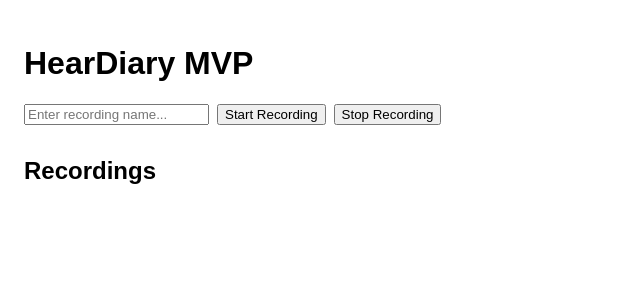
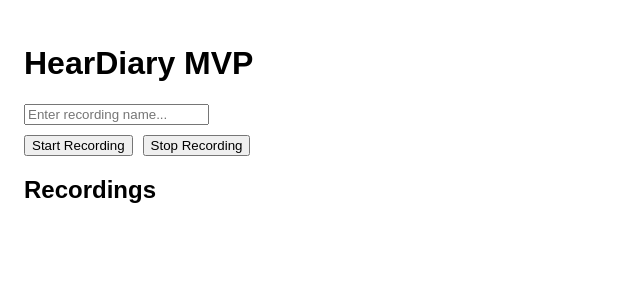
Before and after one commit to HearDiary/heardiary-app, a React app in the folder src/: page / in a window 1280 px wide. Shown: the top 300 px of the page, without its empty margins (0-640 px from the left). Built offline with nearby package versions, Linux system fonts and the light colour scheme; the HTML template or start-up script is replaced by a standard one.

Commit message:
Update main.tsx

```diff
--- a/src/main.tsx
+++ b/src/main.tsx
@@ -1,3 +1,5 @@
+// src/main.tsx
+
 import React, { useState, useRef } from 'react';
 import ReactDOM from 'react-dom/client';
 
@@ -14,18 +16,18 @@ const App = () => {
       mediaRecorderRef.current = mediaRecorder;
       audioChunksRef.current = [];
 
-      mediaRecorder.ondataavailable = event => {
+      mediaRecorder.ondataavailable = (event) => {
         if (event.data.size > 0) {
           audioChunksRef.current.push(event.data);
         }
       };
 
       mediaRecorder.onstop = () => {
-        const audioBlob = new Blob(audioChunksRef.current, { type: 'audio/webm' });
+        const audioBlob = new Blob(audioChunksRef.current, { type: 'audio/wav' });
         const audioUrl = URL.createObjectURL(audioBlob);
-        setRecordings(prev => [
+        setRecordings((prev) => [
           ...prev,
-          { name: recordingName || 'Untitled', url: audioUrl }
+          { name: recordingName || 'Untitled', url: audioUrl },
         ]);
         setRecordingName('');
       };
@@ -49,25 +51,21 @@ const App = () => {
         type="text"
         placeholder="Enter recording name..."
         value={recordingName}
-        onChange={e => setRecordingName(e.target.value)}
-        style={{ marginRight: '0.5rem' }}
+        onChange={(e) => setRecordingName(e.target.value)}
       />
-      <button onClick={startRecording}>Start Recording</button>
-      <button onClick={stopRecording} style={{ marginLeft: '0.5rem' }}>
+      <br />
+      <button onClick={startRecording} style={{ marginTop: '10px', marginRight: '10px' }}>
+        Start Recording
+      </button>
+      <button onClick={stopRecording} style={{ marginTop: '10px' }}>
         Stop Recording
       </button>
 
-      <h2 style={{ marginTop: '2rem' }}>Recordings</h2>
+      <h2>Recordings</h2>
       <ul>
         {recordings.map((rec, index) => (
-          <li key={index} style={{ marginBottom: '1rem' }}>
-            <strong>{rec.name}</strong>
-            <br />
-            <audio controls src={rec.url} />
-            <br />
-            <a href={rec.url} download={`${rec.name}.webm`}>
-              ⬇ Download
-            </a>
+          <li key={index}>
+            <strong>{rec.name}</strong> – <audio controls src={rec.url}></audio>
           </li>
         ))}
       </ul>
```
